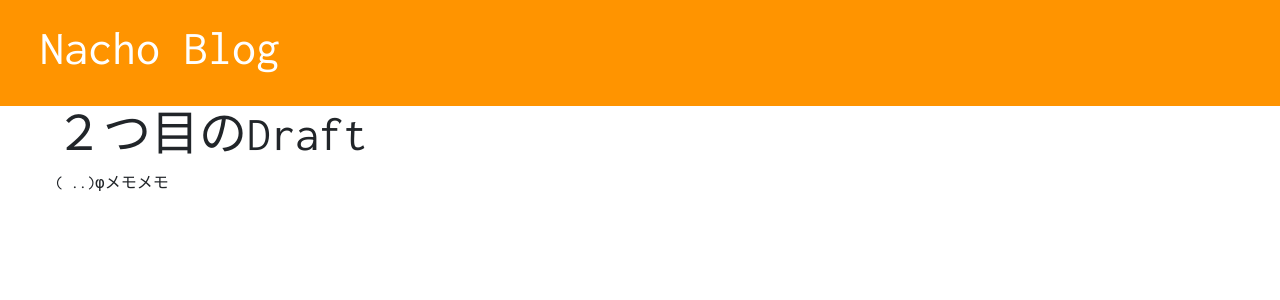
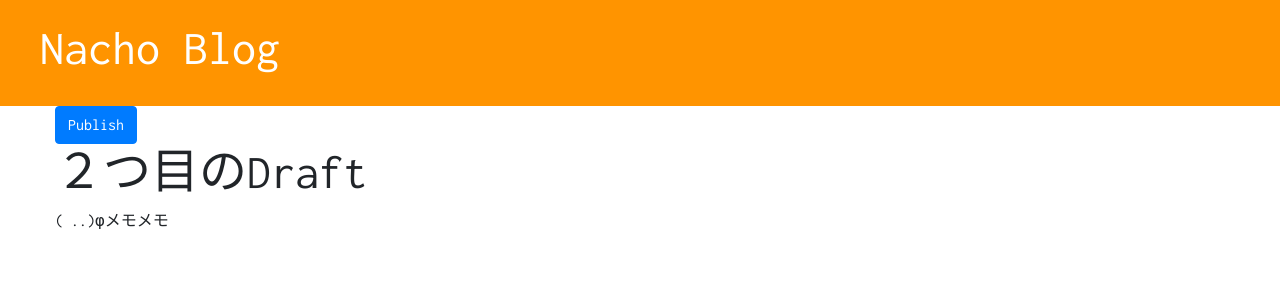
Before and after one commit to aiguozhe01/my_django_site, a Django app: page /post/7/ in a window 1280 px wide. Shown: the top 300 px of the page. Run offline with Django 3.2, Linux system fonts and the light colour scheme; data comes from the database, SQL or seed files in the repository; both versions use the stored data as it was after the commit; some libraries are stand-ins or nearby versions.

Commit message:
Add feature to make drafts and publish them.

```diff
--- a/blog/templates/blog/base.html
+++ b/blog/templates/blog/base.html
@@ -22,6 +22,7 @@
 <body>
     <div class="page-header">
         {% if user.is_authenticated %}
+            <a href="{% url 'post_draft_list' %}" class="top-menu"><i class="far fa-edit fa-2x"></i></a>
             <a href="{% url 'post_new' %}" class="top-menu"><i class="fas fa-plus fa-2x"></i></a>
         {% endif %}
         <h1><a href="{% url "post_list" %}">Nacho Blog</a></h1>
--- a/blog/templates/blog/post_detail.html
+++ b/blog/templates/blog/post_detail.html
@@ -3,13 +3,17 @@
 {% block content %}
     <div class="post">
         {% if post.published_date %}
-        <div class="date">
-            {{ post.published_date }}
-        </div>
+            <div class="date">
+                {{ post.published_date }}
+            </div>
+
+            {% else %}
+            <a href="{% url 'post_publish' pk=post.pk %}" class="btn btn-primary">Publish</a>
+
         {% endif %}
 
         {% if user.is_authenticated %}
-            <a href="{% url 'post_edit' pk=post.pk %}"><i class="fas fa-user-edit fa-3x" style="color: #339af0"></i></a>
+            <a href="{% url 'post_edit' pk=post.pk %}"><i class="fas fa-user-edit fa-2x" style="color: #339af0"></i></a>
         {% endif %}
 
         <h1>{{ post.title }}</h1>
--- a/blog/templates/blog/post_list.html
+++ b/blog/templates/blog/post_list.html
@@ -6,7 +6,7 @@
                 <p>Published: {{ post.published_date }}</p>
             </div>
             <h1><a href="{% url 'post_detail' pk=post.pk %}">{{ post.title }}</a></h1>
-            <p>{{ post.text|linebreaksbr }}</p>
+            <p>{{ post.text|truncatechars:10|linebreaksbr }}</p>
             <!-- linebreaksbr helps to indent the text -->
         </div>
     {% endfor %}
--- a/blog/urls.py
+++ b/blog/urls.py
@@ -5,6 +5,7 @@ urlpatterns = [
     # 127.0.0.1:8000 ---> local, from coming, it takes you to the 'post_list' within 'views'
     # mydjangosite.com --> online
     path('', views.post_list, name='post_list'),
+
     # 127.0.0.1:8000/post/2 ---> local ,for example the 2 will be the pk and passes to views.py
     # mydjangosite.com/post/2 ---> online
     path('post/<int:pk>/', views.post_detail, name='post_detail'),
@@ -14,7 +15,15 @@ urlpatterns = [
     path('post/new/', views.post_new, name='post_new'),
 
     # 127.0.0.1:8000/post/2/edit --> local
-    # my djangosite.com/post/2/edit --> online
+    # mydjangosite.com/post/2/edit --> online
     path('post/<int:pk>/edit/', views.post_edit, name='post_edit'),
 
+    # 127.0.0.1:8000/drafts --> local
+    # mydjangosite.com/drafts --> online
+    path('drafts/', views.post_draft_list, name='post_draft_list'),
+
+    # 127.0.0.1:8000/post/2/publish --> local
+    # mydjangosite.com/post/2/publish --> online
+    path('post/<int:pk>/publish/', views.post_publish, name='post_publish'),
+
 ]
--- a/blog/views.py
+++ b/blog/views.py
@@ -21,7 +21,6 @@ def post_new(request):
         if form.is_valid():
             post = form.save(commit=False)
             post.author = request.user
-            post.published_date = timezone.now()
             post.save()
             return redirect('post_detail', pk=post.pk)
     # if you are just visiting post/new, then the below will be shown 'get'.
@@ -39,10 +38,19 @@ def post_edit(request, pk):
         if form.is_valid():
             post = form.save(commit=False)
             post.author = request.user
-            post.published_date = timezone.now()
             post.save()
             return redirect('post_detail', pk=post.pk)
     else:
         form = PostForm(instance=post)
         stuff_for_frontend = {'form': form}
     return render(request, 'blog/post_edit.html', stuff_for_frontend)
+
+def post_draft_list(request):
+    posts = Post.objects.filter(published_date__isnull=True).order_by('-created_date')
+    stuff_for_frontend = {'posts': posts}
+    return render(request, 'blog/post_draft_list.html', stuff_for_frontend)
+
+def post_publish(request, pk):
+    post = get_object_or_404(Post, pk=pk)
+    post.publish()
+    return redirect('post_detail', pk=pk)
```
Also changed, not shown: blog/templates/blog/post_draft_list.html (added, +14 -0 lines), db.sqlite3.
